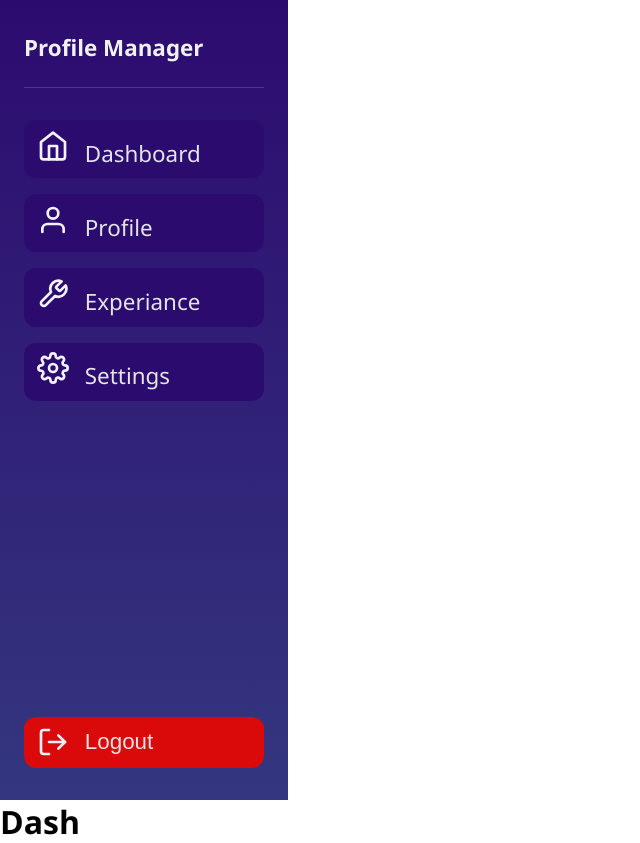
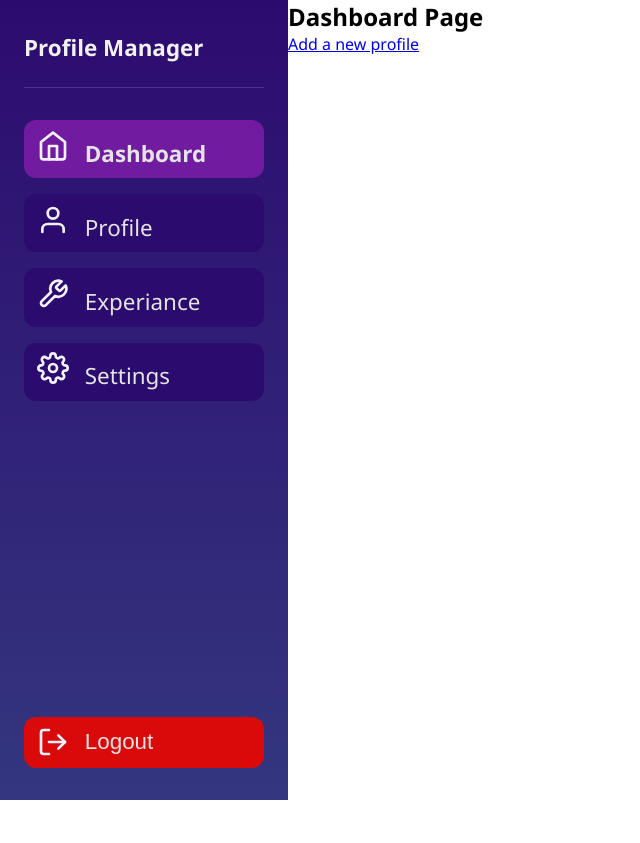
Before and after one commit to tinsaetemesgen/personal-profile-manager, a React (Vite) app: page / in a window 1280 px wide. Shown: the whole page, without its empty margins (0-640 px from the left). After the commit the page ends 800 px from the top, so only its background shows below. Built offline with nearby package versions, Linux system fonts and the light colour scheme.

Commit message:
Initialized Form page

```diff
--- a/src/App.css
+++ b/src/App.css
@@ -2,3 +2,8 @@ body {
     font-family: 'Segoe UI', Tahoma, Geneva, Verdana, sans-serif;
     margin: 0;
 }
+
+.app-layout {
+  display: flex;
+  min-height: 100vh;
+}
--- a/src/App.jsx
+++ b/src/App.jsx
@@ -5,6 +5,7 @@ import Profile from "./Pages/Profile/Profile";
 import Dashboard from "./Pages/Dashboard/Dashboard";
 import Settings from "./Components/Settings/Settings";
 import Experiance from "./Pages/Experiance/Experiance";
+import Form from "./Pages/Form/Form";
 function App() {
   return (
     <div className="app-layout">
@@ -12,10 +13,10 @@ function App() {
       <div className="main-content">
         <Routes>
           <Route path="/" element={<Dashboard />} />
-          <Route path="/dashboard" element={<Dashboard />} />
           <Route path="/profile" element={<Profile />} />
           <Route path="/experiance" element={<Experiance />} />
           <Route path="/settings" element={<Settings />} />
+          <Route path="/form" element={<Form />} />
         </Routes>
       </div>
     </div>
--- /dev/null
+++ b/src/Components/Form/Form.jsx
@@ -0,0 +1,3 @@
+export default function Form() {
+  return <h1 style={{color: "red"}}>THIS IS THE REAL FORM FILE</h1>
+}
--- a/src/Components/Sidebar/Sidebar.css
+++ b/src/Components/Sidebar/Sidebar.css
@@ -16,7 +16,7 @@
 
 .sidebar {
   width: 18rem;
-  height: 100vh;
+  height: 100dvh;
   padding: 2rem 1.5rem;
   display: flex;
   flex-direction: column;
--- a/src/Components/Sidebar/Sidebar.jsx
+++ b/src/Components/Sidebar/Sidebar.jsx
@@ -12,7 +12,7 @@ function Sidebar() {
 
       <ul>
         <li>
-          <NavLink to="/Dashboard">
+          <NavLink to="/">
             <FiHome className="icon" />
             Dashboard
           </NavLink>
--- a/src/Pages/Dashboard/Dashboard.jsx
+++ b/src/Pages/Dashboard/Dashboard.jsx
@@ -1,11 +1,17 @@
 import './Dashboard.css'
+import { Link } from 'react-router-dom';
 
 export default function Dashboard() {
   return (
     <>
-    <main className='dashboard-page'>
-      <h1>Dash</h1>
-    </main>
+
+      <div className="dashboard-page">
+        <h2>Dashboard Page</h2>
+        <Link to="/form">Add a new profile</Link>
+      </div>
+
     </>
-  );
+
+
+  )
 }
--- /dev/null
+++ b/src/Pages/Form/Form.jsx
@@ -0,0 +1,18 @@
+import './Form.css'
+import { Link } from 'react-router-dom';
+import { Routes, Route } from "react-router-dom";
+import { FiHome, FiUser, FiTool, FiFolder, FiSettings, FiLogOut, FiArrowLeftCircle, FiArrowDownLeft, FiArrowLeft } from "react-icons/fi";
+
+
+export default function Form() {
+    return (
+        <>
+
+        <div className="links">
+            <FiArrowLeft/>
+            <Link to="/" className="back-link">Back to Dashboard</Link>
+        </div>
+            <h1>Form Page</h1>
+        </>
+    )
+}
```
Also changed, not shown: src/Pages/Form/Form.css (added).
